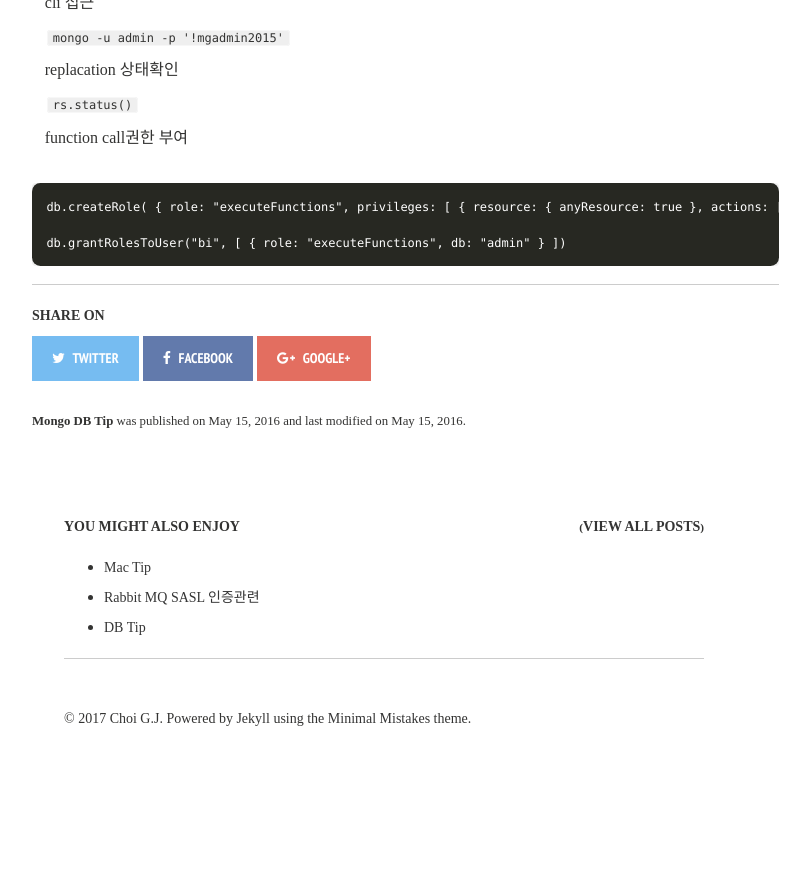
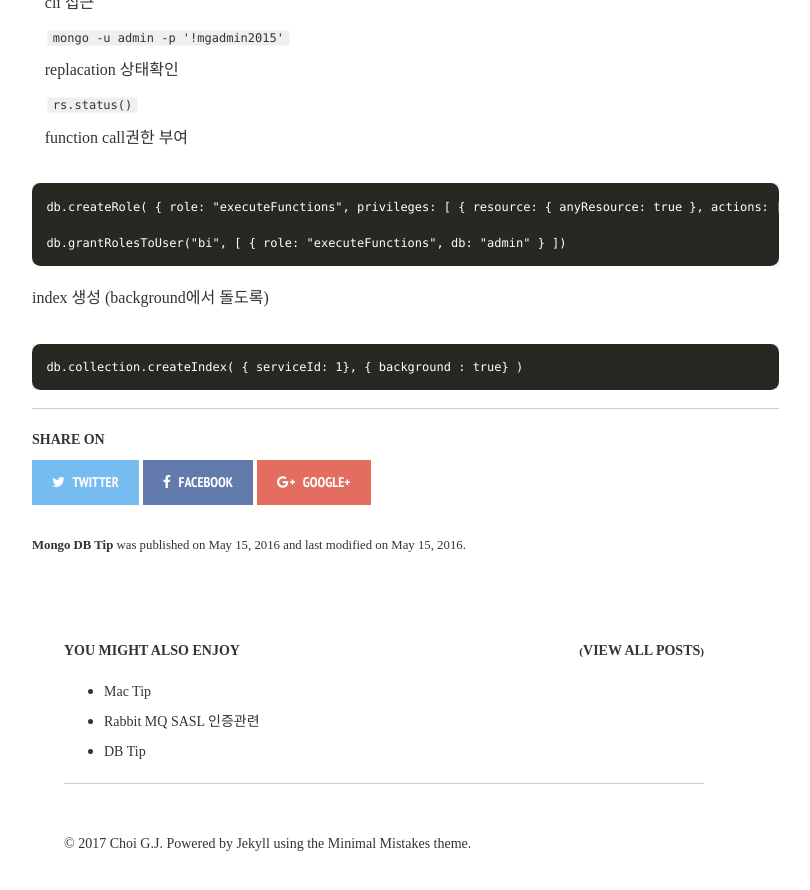
Before and after one commit to gjchoi/gjchoi.github.io, a Jekyll site: the page built from _posts/2016-05-15-etc-tip-mongoDB.md, in a window 1280 px wide and 900 px high, scrolled down 1730 px. Shown: the top 890 px of the window, without its empty margins (256-1066 px from the left). Built offline with Jekyll 4.4.1, drawn with Linux system fonts in a browser that asks for light colours; nearby versions of some CDN libraries; comment, search, counter and statistics services are not loaded; before the commit the page ends 2505 px from its top, so only the background shows below that.

Commit message:
Update 2016-05-15-etc-tip-mongoDB.md

```diff
--- a/_posts/2016-05-15-etc-tip-mongoDB.md
+++ b/_posts/2016-05-15-etc-tip-mongoDB.md
@@ -114,3 +114,9 @@ db.createRole( { role: "executeFunctions", privileges: [ { resource: { anyResour
 
 db.grantRolesToUser("bi", [ { role: "executeFunctions", db: "admin" } ])
 ~~~
+
+index 생성 (background에서 돌도록)
+
+~~~
+db.collection.createIndex( { serviceId: 1}, { background : true} )
+~~~
```
